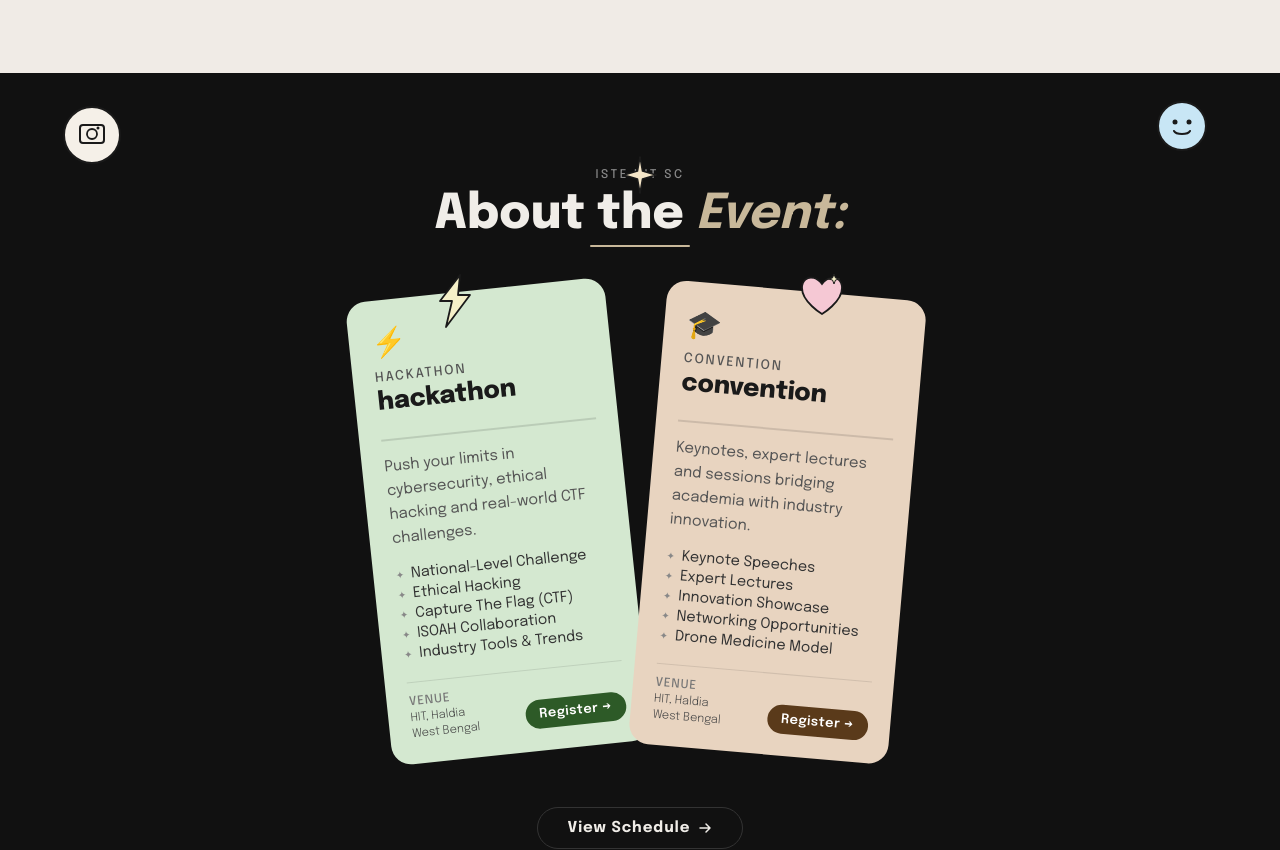
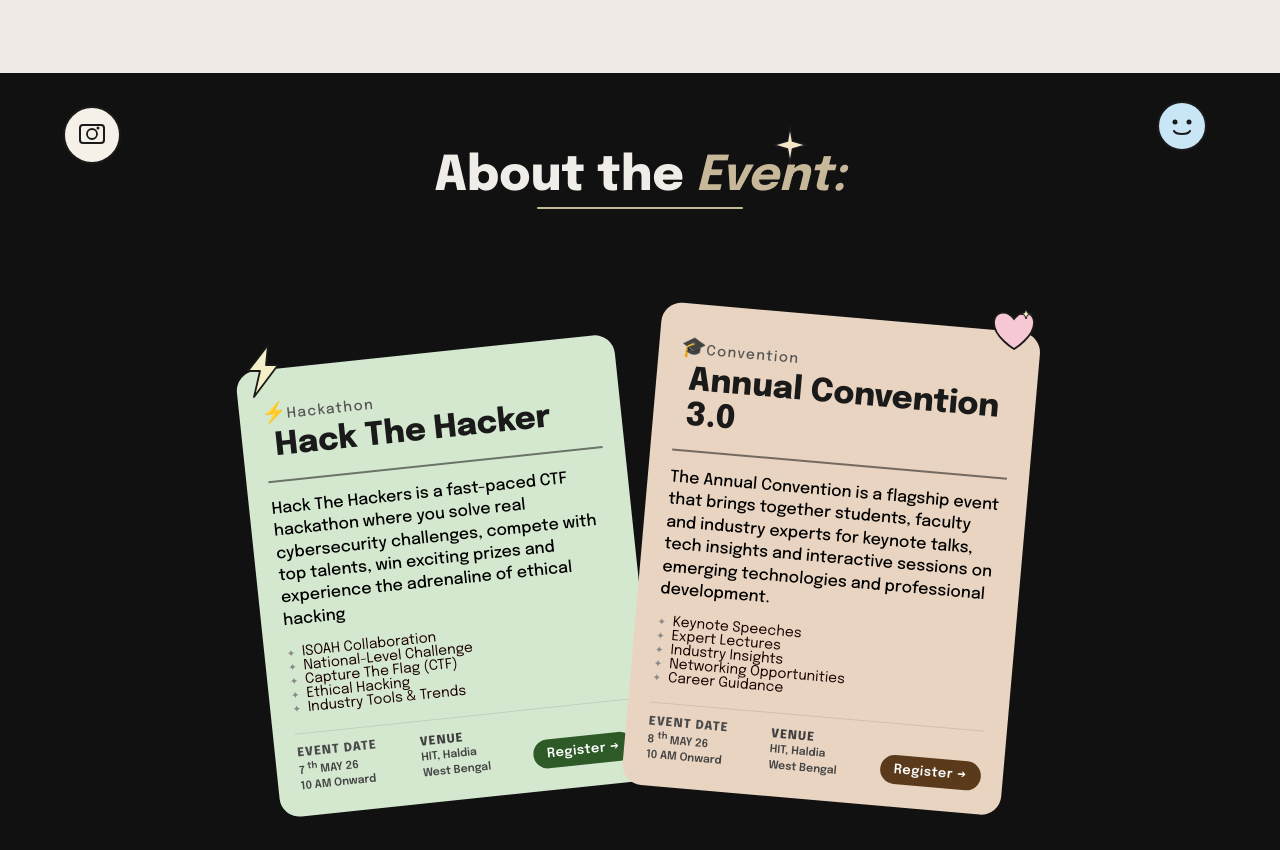
Before and after one commit to AbhiAditya02/AnnualConvention, a Next.js app: page / in a window 1280 px wide. Shown: the part 2660-3510 px from the top of the page. Built offline with nearby package versions, Linux system fonts and the light colour scheme.

Commit message:
feat: update Showreel component with enhanced styling and content for events

```diff
--- a/components/Showreel.css
+++ b/components/Showreel.css
@@ -1,7 +1,7 @@
 .showreel-section {
     position: relative;
     overflow: hidden;
-    padding: 4rem 2rem 5rem;
+    padding: 5rem;
     text-align: center;
     background: #111;
     display: flex;
@@ -16,11 +16,11 @@
     user-select: none;
     z-index: 3;
 }
-.sr-sticker--1 { top: 30px;  left: 60px;              transform: rotate(-12deg); }
-.sr-sticker--2 { top: 25px;  right: 70px;             transform: rotate(10deg);  }
-.sr-sticker--3 { top: 80px;  left: 50%; margin-left: -22px; transform: rotate(5deg); }
-.sr-sticker--4 { top: 200px; left: calc(50% - 210px); transform: rotate(-8deg); z-index: 5; }
-.sr-sticker--5 { top: 195px; right: calc(50% - 210px);transform: rotate(8deg);  z-index: 5; }
+.sr-sticker--1 { top: 30px;  left: 60px; transform: rotate(-12deg); }
+.sr-sticker--2 { top: 25px;  right: 70px; transform: rotate(10deg);  }
+.sr-sticker--3 { top: 50px;  left: 60%; transform: rotate(25deg); }
+.sr-sticker--4 { top: 270px; left: calc(35% - 210px); transform: rotate(-8deg); z-index: 5; }
+.sr-sticker--5 { top: 230px; right: calc(35% - 210px);transform: rotate(8deg);  z-index: 5; }
 
 /* ── Heading ── */
 .sr-eyebrow {
@@ -53,7 +53,7 @@
 
 .sr-title-line {
     display: block;
-    width: 100px;
+    width: 50%;
     height: 2px;
     background: #c8b89a;
     margin: 0.4rem auto 0;
@@ -67,15 +67,15 @@
     display: flex;
     justify-content: center;
     align-items: flex-end;
-    margin-bottom: 3rem;
-    height: 400px;
-    gap: 30px;
+    padding-bottom: 4rem;
+    height: fit-content;
+    gap: 15px;
 }
 
 /* ── Cards ── */
 .sr-card {
     position: relative;
-    width: 260px;
+    width: 380px;
     border-radius: 20px;
     padding: 1.6rem 1.4rem 1.4rem;
     text-align: left;
@@ -101,64 +101,63 @@
 }
 
 .sr-card--hack:hover {
-    transform: rotate(-2deg) translateX(60px) translateY(-18px);
-    box-shadow: 0 24px 60px rgba(0, 0, 0, 0.5);
+    transform: translateX(-20px) translateY(-18px);
+    box-shadow: 0 24px 60px rgba(0, 0, 0, 0.7);
     z-index: 10;
 }
 
 .sr-card--conv:hover {
-    transform: rotate(2deg) translateX(-60px) translateY(-18px);
-    box-shadow: 0 24px 60px rgba(0, 0, 0, 0.5);
+    transform: translateX(20px) translateY(-18px);
+    box-shadow: 0 24px 60px rgba(0, 0, 0, 0.7);
     z-index: 10;
 }
 
 .sr-card-icon {
-    font-size: 28px;
-    margin-bottom: 0.8rem;
-    display: block;
+    font-size: 20px;
+    padding: 5px 0;
 }
 
 .sr-card-label {
-    font-size: 13px;
+    font-size: 14px;
     font-weight: 500;
-    letter-spacing: 0.15em;
-    text-transform: uppercase;
+    letter-spacing: 0.1em;
+    text-transform: capitalize;
     color: #555;
-    margin-bottom: 0.3rem;
 }
 
 .sr-card-title {
-    font-size: 25px;
+    font-size: 32px;
     font-weight: 800;
     color: #1a1a1a;
     line-height: 1.1;
-    margin-bottom: 0.5rem;
+    text-transform: capitalize;
+    margin-left: 10px;
 }
 
 .sr-divider {
-    height: 1.5px;
-    background: rgba(0, 0, 0, 0.12);
-    margin: 0.9rem 0;
+    height: 2px;
+    background: rgba(0, 0, 0, 0.5);
+    margin:1rem 0;
 }
 
 .sr-desc {
-    font-size: 15px;
-    color: #555;
-    line-height: 1.6;
-    margin-bottom: 0.9rem;
+    font-size: 16px;
+    color: #000000;
+    line-height: 1.4;
+    margin-bottom: 0.25rem;
+    font-weight: 500;
 }
 
 .sr-list {
     list-style: none;
     padding: 0;
-    margin: 0 0 1.1rem;
+    margin: 10px 0 1.1rem;
     flex: 1;
 }
 
 .sr-list li {
-    font-size: 14.5px;
-    color: #333;
-    padding: 3px 0;
+    font-size: 14px;
+    color: #1c0202;
     display: flex;
     align-items: center;
     gap: 7px;
@@ -182,21 +181,38 @@
     border-top: 1.5px solid rgba(0, 0, 0, 0.1);
 }
 
+.sr-date strong {
+    display: block;
+    font-size: 12px;
+    font-weight: 800;
+    color: #4b4b4b;
+    letter-spacing: 0.08em;
+    text-transform: uppercase;
+    margin-bottom: 2px;
+}
+
+.sr-date p {
+    font-size: 11px;
+    color: #444;
+    line-height: 1.4;
+    font-weight: 600;
+}
+
 .sr-venue strong {
     display: block;
     font-size: 12px;
-    font-weight: 500;
-    color: #777;
+    font-weight: 800;
+    color: #403f3f;
     letter-spacing: 0.08em;
     text-transform: uppercase;
     margin-bottom: 2px;
 }
 
 .sr-venue p {
-    font-size: 11.5px;
+    font-size: 11px;
     color: #444;
     line-height: 1.4;
-    font-weight: 300;
+    font-weight: 600;
 }
 
 .sr-reg {
--- a/components/Showreel.jsx
+++ b/components/Showreel.jsx
@@ -102,7 +102,6 @@ export default function Showreel() {
                 </svg>
             </div>
 
-            <p className="sr-eyebrow">ISTE HIT SC</p>
             <h2 className="sr-title">
                 About the <em>Event:</em>
                 <span className="sr-title-line"></span>
@@ -111,41 +110,50 @@ export default function Showreel() {
             <div className="sr-arena">
 
                 <div className="sr-card sr-card--hack" id="card-hack">
-                    <span className="sr-card-icon">⚡</span>
-                    <p className="sr-card-label">Hackathon</p>
-                    <h3 className="sr-card-title">hackathon</h3>
+                    <span className="sr-card-icon">⚡<span className="sr-card-label">Hackathon</span></span>
+
+                    <h3 className="sr-card-title">Hack the hacker</h3>
                     <div className="sr-divider"></div>
-                    <p className="sr-desc">Push your limits in cybersecurity, ethical hacking and real-world CTF challenges.</p>
+                    <p className="sr-desc">Hack The Hackers is a fast-paced CTF hackathon where you solve real cybersecurity challenges, compete with top talents, win exciting prizes and experience the adrenaline of ethical hacking</p>
                     <ul className="sr-list">
+                        <li>ISOAH Collaboration</li>
                         <li>National-Level Challenge</li>
+                        <li>Capture The Flag (CTF)</li>
                         <li>Ethical Hacking</li>
-                        <li>Capture The Flag (CTF)</li>
-                        <li>ISOAH Collaboration</li>
                         <li>Industry Tools &amp; Trends</li>
                     </ul>
                     <div className="sr-foot">
+                        <div className="sr-date">
+                            <strong>Event Date</strong>
+                            <p>7 <sup>th</sup> MAY 26</p>
+                            <p>10 AM Onward</p>
+                        </div>
                         <div className="sr-venue">
                             <strong>Venue</strong>
                             <p>HIT, Haldia<br />West Bengal</p>
                         </div>
-                        <a href="https://docs.google.com/forms/d/e/1FAIpQLSdhoVhFIEbH41zrbEwhtgaKSBswWQNVhfMg9wo_YLKX0SS5QA/alreadyresponded" className="sr-reg">Register →</a>
+                        <a href="https://docs.google.com/forms/d/e/1FAIpQLSeqER0V6yyJRKL1NMeF2pRQILv9d63zhiJ9Nfm9wqM7ROwATw/viewform" className="sr-reg">Register →</a>
                     </div>
                 </div>
 
                 <div className="sr-card sr-card--conv" id="card-conv">
-                    <span className="sr-card-icon">🎓</span>
-                    <p className="sr-card-label">Convention</p>
-                    <h3 className="sr-card-title">convention</h3>
+                    <span className="sr-card-icon">🎓<span className="sr-card-label">Convention</span></span>
+                    <h3 className="sr-card-title">Annual convention 3.0</h3>
                     <div className="sr-divider"></div>
-                    <p className="sr-desc">Keynotes, expert lectures and sessions bridging academia with industry innovation.</p>
+                    <p className="sr-desc">The Annual Convention is a flagship event that brings together students, faculty and industry experts for keynote talks, tech insights and interactive sessions on emerging technologies and professional development.</p>
                     <ul className="sr-list">
                         <li>Keynote Speeches</li>
                         <li>Expert Lectures</li>
-                        <li>Innovation Showcase</li>
+                        <li>Industry Insights</li>
                         <li>Networking Opportunities</li>
-                        <li>Drone Medicine Model</li>
+                        <li>Career Guidance</li>
                     </ul>
                     <div className="sr-foot">
+                        <div className="sr-date">
+                            <strong>Event Date</strong>
+                            <p>8 <sup>th</sup> MAY 26</p>
+                            <p>10 AM Onward</p>
+                        </div>
                         <div className="sr-venue">
                             <strong>Venue</strong>
                             <p>HIT, Haldia<br />West Bengal</p>
```
